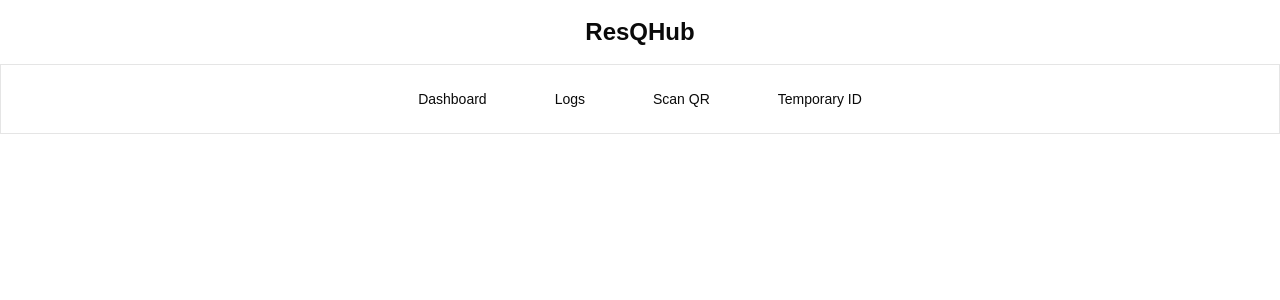
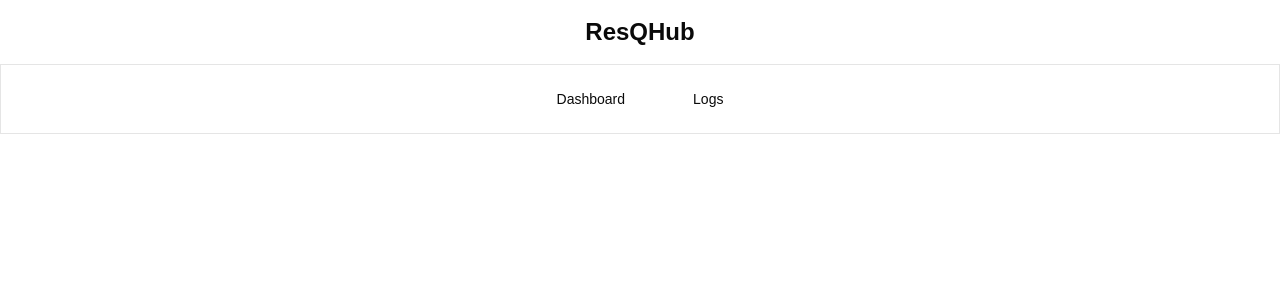
Before and after one commit to dddelacruz/engg150-2425a-resqhub, a Next.js app: page / in a window 1280 px wide. Shown: the top 300 px of the page. Built offline with nearby package versions, Linux system fonts and the light colour scheme.

Commit message:
removed scanqr and tempid pages from navbar

```diff
--- a/app/layout.tsx
+++ b/app/layout.tsx
@@ -59,20 +59,6 @@ export default function RootLayout({
                   </NavigationMenuLink>
                 </Link>
               </NavigationMenuItem>
-              <NavigationMenuItem>
-                <Link href="/scanqr" legacyBehavior passHref>
-                  <NavigationMenuLink className={navigationMenuTriggerStyle()}>
-                    Scan QR
-                  </NavigationMenuLink>
-                </Link>
-              </NavigationMenuItem>
-              <NavigationMenuItem>
-                <Link href="/temporaryid" legacyBehavior passHref>
-                  <NavigationMenuLink className={navigationMenuTriggerStyle()}>
-                    Temporary ID
-                  </NavigationMenuLink>
-                </Link>
-              </NavigationMenuItem>
             </NavigationMenuList>
           </NavigationMenu>
         </div>
```
